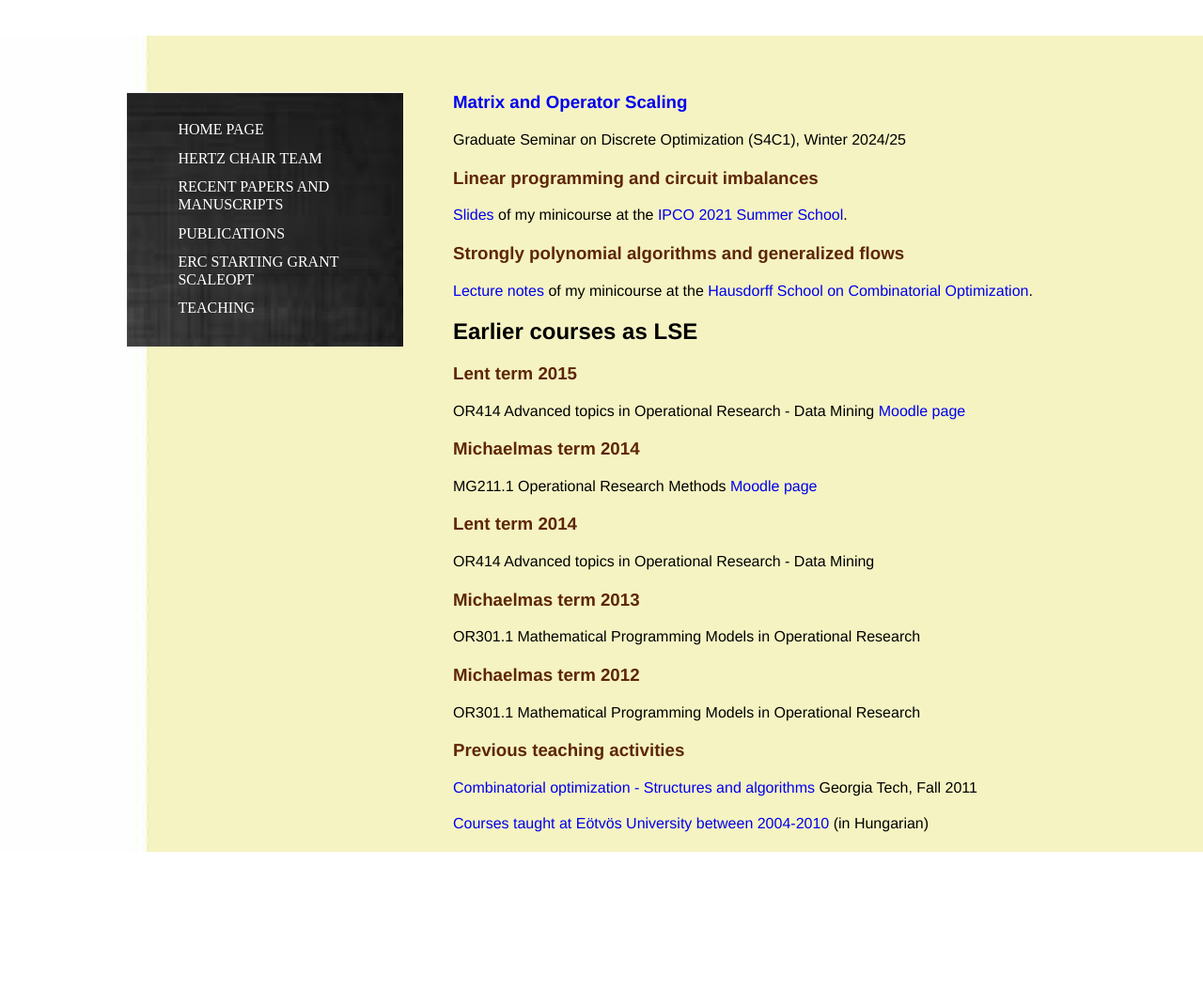
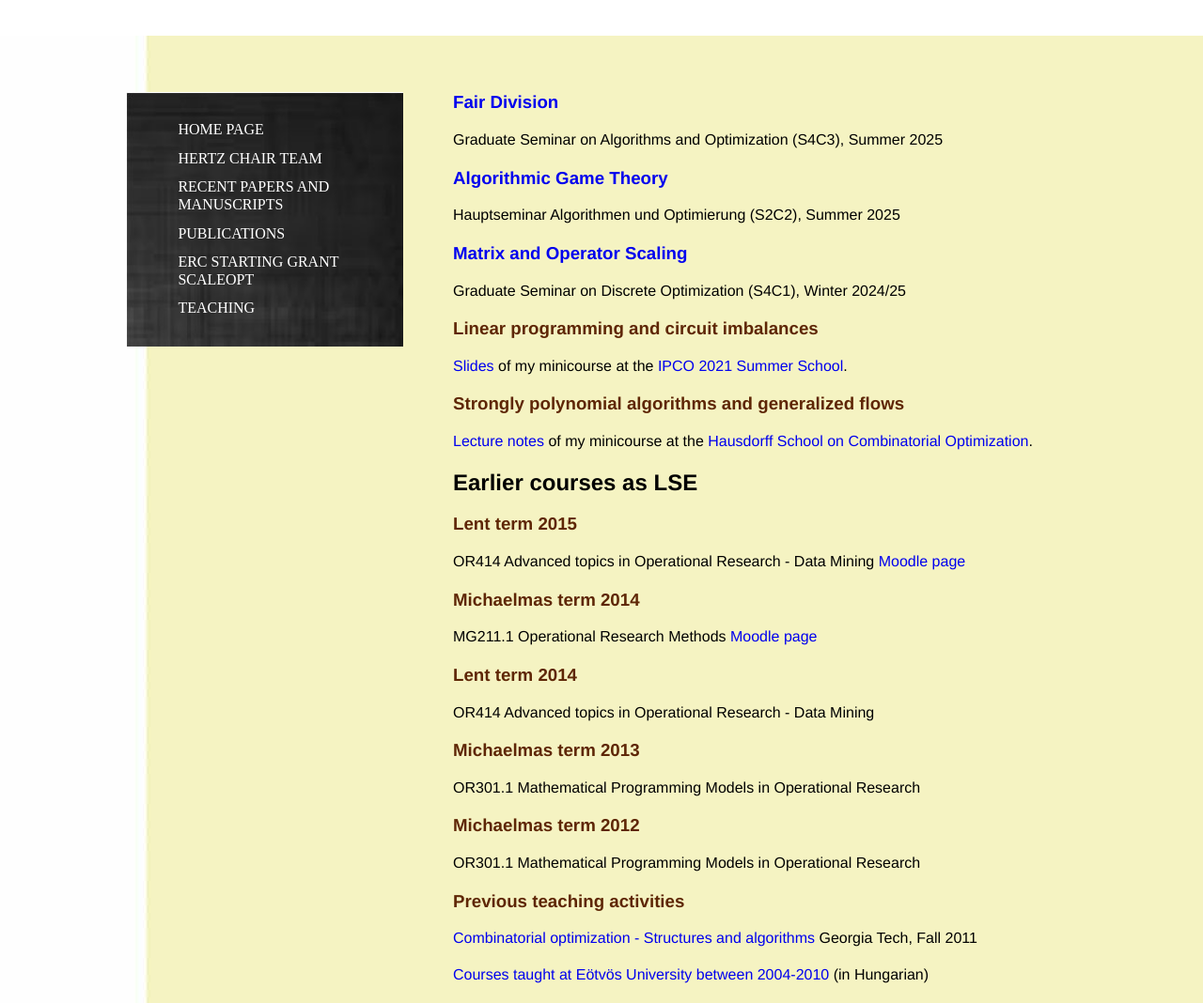
Before and after one commit to veghal/laszlovegh, a plain HTML site: page teaching.html in a window 1280 px wide. Shown: the whole page at 94% size. Before the commit the page ends 907 px from the top, so only its background shows below. Drawn offline with Linux system fonts and the light colour scheme.

Commit message:
seminars

```diff
--- a/teaching.html
+++ b/teaching.html
@@ -22,8 +22,20 @@
 
 </div>
 
+  <div id="content">
+<h3 class="alcim"><a href="fairness-seminar">Fair Division</a></h3>
+    <p>
+      Graduate Seminar on Algorithms and Optimization (S4C3), Summer 2025
+<p>
 
-  <div id="content">
+
+<h3 class="alcim"><a href="agt-seminar">Algorithmic Game Theory</a></h3>
+    <p>
+      Hauptseminar Algorithmen und Optimierung (S2C2), Summer 2025
+<p>
+
+
+
 <h3 class="alcim"><a href="scaling-seminar">Matrix and Operator Scaling</a></h3>
     <p>
        Graduate Seminar on Discrete Optimization (S4C1), Winter 2024/25
```
